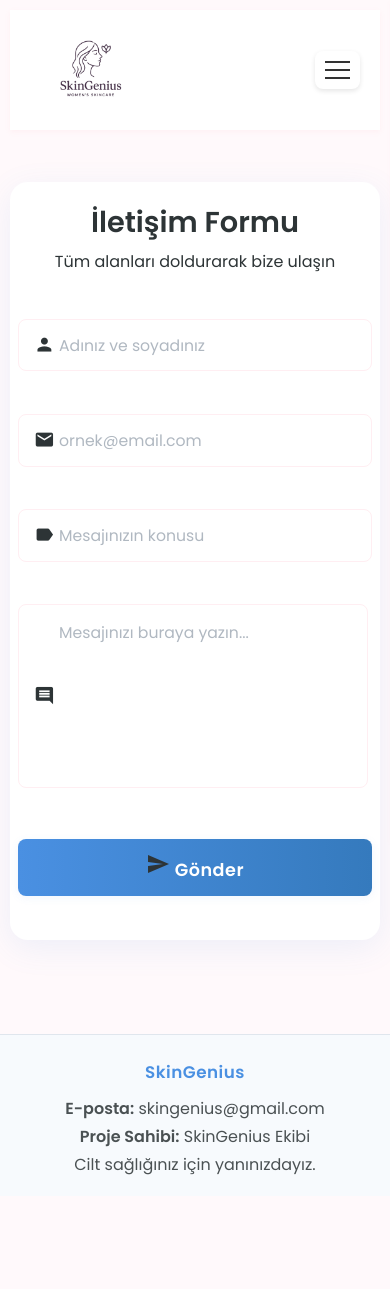
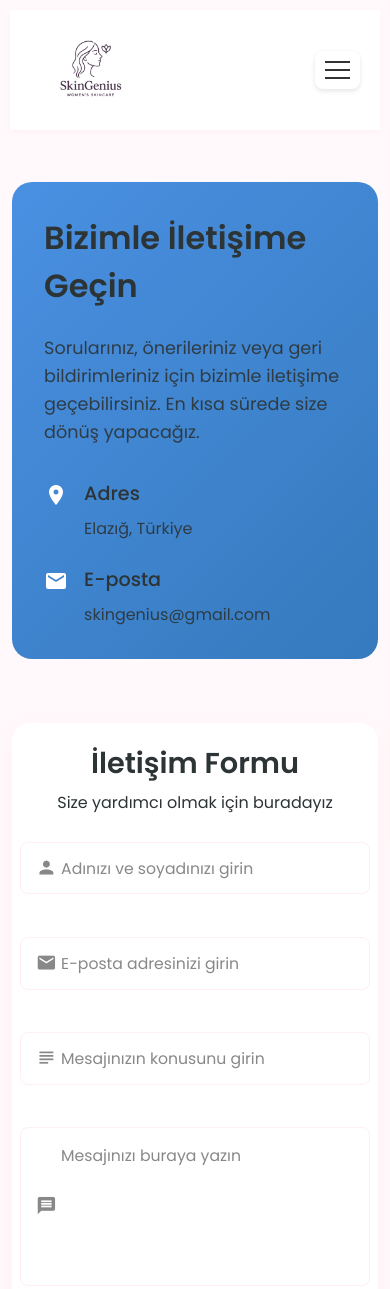
Before and after one commit to SkinGenius/SkinGenisu-Proje-, a website: page contact.html in a window 390 px wide. Shown: the top 1289 px of the page. Before the commit the page ends 1196 px from the top, so only its background shows below. Drawn offline with Linux system fonts and the light colour scheme.

Commit message:
İletişim sayfası güncellendi: Tema sistemi entegre edildi, iletişim bilgileri güncellendi

```diff
--- a/contact.css
+++ b/contact.css
@@ -7,8 +7,33 @@
     padding: 0 2rem;
 }
 
+/* Dark theme variables */
+:root {
+    --bg-primary: #ffffff;
+    --bg-secondary: #f7fafd;
+    --text-primary: #333333;
+    --text-secondary: #888888;
+    --border-color: #e0e6ed;
+    --input-bg: #f7fafd;
+    --shadow-color: rgba(74, 144, 226, 0.10);
+    --gradient-start: #4a90e2;
+    --gradient-end: #357abd;
+}
+
+[data-theme="dark"] {
+    --bg-primary: #1a1a1a;
+    --bg-secondary: #2d2d2d;
+    --text-primary: #ffffff;
+    --text-secondary: #b0b0b0;
+    --border-color: #404040;
+    --input-bg: #2d2d2d;
+    --shadow-color: rgba(0, 0, 0, 0.3);
+    --gradient-start: #357abd;
+    --gradient-end: #2c5282;
+}
+
 .contact-info {
-    background: linear-gradient(135deg, #4a90e2 0%, #357abd 100%);
+    background: linear-gradient(135deg, var(--gradient-start) 0%, var(--gradient-end) 100%);
     padding: 3rem;
     border-radius: 20px;
     color: white;
@@ -63,9 +88,9 @@
 }
 
 .contact-form-wrapper {
-    background: #fff;
+    background: var(--bg-primary);
     border-radius: 18px;
-    box-shadow: 0 8px 32px rgba(74, 144, 226, 0.10);
+    box-shadow: 0 8px 32px var(--shadow-color);
     padding: 2.5rem 2rem 2rem 2rem;
     max-width: 420px;
     width: 100%;
@@ -83,13 +108,13 @@
 
 .form-header h2 {
     font-size: 2rem;
-    color: #4a90e2;
+    color: var(--gradient-start);
     font-weight: 700;
     margin-bottom: 0.3rem;
 }
 
 .form-header p {
-    color: #888;
+    color: var(--text-secondary);
     font-size: 1rem;
     margin: 0;
 }
@@ -109,7 +134,7 @@
 
 .form-group label {
     font-weight: 500;
-    color: #333;
+    color: var(--text-primary);
     font-size: 1rem;
     margin-bottom: 0.2rem;
     letter-spacing: 0.01em;
@@ -118,30 +143,31 @@
 .form-group input,
 .form-group textarea {
     padding: 0.9rem 1rem;
-    border: 1.5px solid #e0e6ed;
+    border: 1.5px solid var(--border-color);
     border-radius: 8px;
     font-size: 1rem;
-    background: #f7fafd;
+    background: var(--input-bg);
+    color: var(--text-primary);
     transition: border-color 0.2s, box-shadow 0.2s;
     resize: none;
 }
 
 .form-group input:focus,
 .form-group textarea:focus {
-    border-color: #4a90e2;
-    background: #fff;
+    border-color: var(--gradient-start);
+    background: var(--bg-primary);
     outline: none;
-    box-shadow: 0 0 0 2px #e3f0fc;
+    box-shadow: 0 0 0 2px rgba(74, 144, 226, 0.1);
 }
 
 .form-group input::placeholder,
 .form-group textarea::placeholder {
-    color: #b0b8c1;
+    color: var(--text-secondary);
     font-size: 0.98em;
 }
 
 .submit-btn {
-    background: linear-gradient(90deg, #4a90e2 0%, #357abd 100%);
+    background: linear-gradient(90deg, var(--gradient-start) 0%, var(--gradient-end) 100%);
     color: #fff;
     padding: 0.95rem 0;
     border: none;
@@ -151,7 +177,7 @@
     cursor: pointer;
     margin-top: 0.5rem;
     transition: background 0.2s, box-shadow 0.2s;
-    box-shadow: 0 2px 8px rgba(74, 144, 226, 0.08);
+    box-shadow: 0 2px 8px var(--shadow-color);
     width: 100%;
     letter-spacing: 0.03em;
 }
@@ -231,8 +257,8 @@
 /* NAVBAR TASARIMI */
 .navbar {
     width: 100%;
-    background: #fff;
-    box-shadow: 0 2px 8px rgba(74, 144, 226, 0.07);
+    background: var(--bg-primary);
+    box-shadow: 0 2px 8px var(--shadow-color);
     display: flex;
     align-items: center;
     justify-content: space-between;
@@ -261,7 +287,7 @@
 
 .nav-links a {
     text-decoration: none;
-    color: #4a3b53;
+    color: var(--text-primary);
     font-weight: 500;
     font-size: 1.1rem;
     letter-spacing: 0.5px;
@@ -272,8 +298,8 @@
 
 .nav-links a.active,
 .nav-links a:hover {
-    background: #f3f6fa;
-    color: #4a90e2;
+    background: var(--bg-secondary);
+    color: var(--gradient-start);
 }
 
 @media (max-width: 768px) {
@@ -304,7 +330,7 @@
 .input-icon-group .material-icons {
     position: absolute;
     left: 1rem;
-    color: #b0b8c1;
+    color: var(--text-secondary);
     font-size: 1.3em;
     pointer-events: none;
     z-index: 2;
@@ -322,8 +348,8 @@
 
 .footer-contact {
     width: 100%;
-    background: #f7fafd;
-    border-top: 1.5px solid #e0e6ed;
+    background: var(--bg-secondary);
+    border-top: 1.5px solid var(--border-color);
     padding: 1.5rem 0 1.2rem 0;
     margin-top: 2rem;
     display: flex;
@@ -341,7 +367,7 @@
 .footer-contact-title {
     font-size: 1.2rem;
     font-weight: 700;
-    color: #4a90e2;
+    color: var(--gradient-start);
     letter-spacing: 0.03em;
 }
 
@@ -350,7 +376,7 @@
     flex-direction: column;
     align-items: center;
     gap: 0.2rem;
-    color: #444;
+    color: var(--text-primary);
     font-size: 1rem;
 }
 
@@ -366,3 +392,45 @@
         font-size: 1.05rem;
     }
 }
+
+/* Theme Toggle Button Styles */
+.theme-toggle {
+    background: none;
+    border: none;
+    cursor: pointer;
+    padding: 0.5rem;
+    border-radius: 50%;
+    display: flex;
+    align-items: center;
+    justify-content: center;
+    color: var(--text-primary);
+    transition: background-color 0.3s;
+}
+
+.theme-toggle:hover {
+    background-color: var(--bg-secondary);
+}
+
+.theme-toggle .material-icons {
+    font-size: 1.5rem;
+}
+
+/* Show/hide theme icons based on current theme */
+[data-theme="light"] .dark-icon,
+[data-theme="dark"] .light-icon {
+    display: none;
+}
+
+[data-theme="light"] .light-icon,
+[data-theme="dark"] .dark-icon {
+    display: block;
+}
+
+/* Dark theme specific adjustments */
+[data-theme="dark"] .theme-toggle {
+    color: #fff;
+}
+
+[data-theme="dark"] .theme-toggle:hover {
+    background-color: rgba(255, 255, 255, 0.1);
+}
--- a/contact.html
+++ b/contact.html
@@ -12,6 +12,13 @@
     <script src="https://www.gstatic.com/firebasejs/10.8.0/firebase-app-compat.js"></script>
     <script src="https://www.gstatic.com/firebasejs/10.8.0/firebase-auth-compat.js"></script>
     <script src="https://www.gstatic.com/firebasejs/10.8.0/firebase-analytics-compat.js"></script>
+    <script>
+        // Sayfa yüklendiğinde temayı ayarla
+        document.addEventListener('DOMContentLoaded', function() {
+            const savedTheme = localStorage.getItem('skinGeniusTheme') || 'light';
+            document.documentElement.setAttribute('data-theme', savedTheme);
+        });
+    </script>
 </head>
 <body>
     <div class="container">
@@ -22,7 +29,7 @@
                     <span></span>
                     <span></span>
                     <span></span>
-                </span
+                </span>
             </div>
         </header>
 
@@ -67,51 +74,75 @@
 
         <!-- Ana içerik -->
         <main class="contact-main-content">
+            <div class="contact-page">
+                <div class="contact-info">
+                    <h1>Bizimle İletişime Geçin</h1>
+                    <p class="contact-description">
+                        Sorularınız, önerileriniz veya geri bildirimleriniz için bizimle iletişime geçebilirsiniz.
+                        En kısa sürede size dönüş yapacağız.
+                    </p>
+                    <div class="contact-details">
+                        <div class="contact-item">
+                            <i class="material-icons">location_on</i>
+                            <div>
+                                <h3>Adres</h3>
+                                <p>Elazığ, Türkiye</p>
+                            </div>
+                        </div>
+                        <div class="contact-item">
+                            <i class="material-icons">email</i>
+                            <div>
+                                <h3>E-posta</h3>
+                                <p>skingenius@gmail.com</p>
+                            </div>
+                        </div>
+                    </div>
+                </div>
+
                 <div class="contact-form-wrapper">
-                <form id="contactForm" class="contact-form">
                     <div class="form-header">
                         <h2>İletişim Formu</h2>
-                        <p>Tüm alanları doldurarak bize ulaşın</p>
+                        <p>Size yardımcı olmak için buradayız</p>
                     </div>
+                    <form id="contactForm" class="contact-form">
                         <div class="form-group">
-                        <label for="name">Ad Soyad</label>
+                            <label for="name">Adınız Soyadınız</label>
                             <div class="input-icon-group">
-                            <span class="material-icons">person</span>
-                            <input type="text" id="name" name="name" required placeholder="Adınız ve soyadınız">
+                                <i class="material-icons">person</i>
+                                <input type="text" id="name" name="name" placeholder="Adınızı ve soyadınızı girin" required>
                             </div>
                         </div>
                         <div class="form-group">
-                        <label for="email">E-posta</label>
+                            <label for="email">E-posta Adresiniz</label>
                             <div class="input-icon-group">
-                            <span class="material-icons">email</span>
-                            <input type="email" id="email" name="email" required placeholder="ornek@email.com">
+                                <i class="material-icons">email</i>
+                                <input type="email" id="email" name="email" placeholder="E-posta adresinizi girin" required>
                             </div>
                         </div>
                         <div class="form-group">
                             <label for="subject">Konu</label>
                             <div class="input-icon-group">
-                            <span class="material-icons">label</span>
-                            <input type="text" id="subject" name="subject" required placeholder="Mesajınızın konusu">
+                                <i class="material-icons">subject</i>
+                                <input type="text" id="subject" name="subject" placeholder="Mesajınızın konusunu girin" required>
                             </div>
                         </div>
                         <div class="form-group">
                             <label for="message">Mesajınız</label>
                             <div class="input-icon-group">
-                            <span class="material-icons">comment</span>
-                            <textarea id="message" name="message" rows="6" required placeholder="Mesajınızı buraya yazın..."></textarea>
+                                <i class="material-icons">message</i>
+                                <textarea id="message" name="message" rows="5" placeholder="Mesajınızı buraya yazın" required></textarea>
                             </div>
                         </div>
-                    <button type="submit" class="submit-btn">
-                        <span class="material-icons">send</span>
-                        Gönder
-                    </button>
+                        <button type="submit" class="submit-btn">Gönder</button>
                     </form>
+                </div>
             </div>
         </main>
     </div>
+
     <script src="contact.js"></script>
     <script>
-        // Sidebar işlemleri (diğer sayfalardakiyle aynı)
+        // Sidebar işlemleri
         function initializeSidebar() {
             const openSidebar = document.getElementById('openSidebar');
             const closeSidebar = document.getElementById('closeSidebar');
@@ -134,14 +165,13 @@
         }
         document.addEventListener('DOMContentLoaded', initializeSidebar);
     </script>
+
     <!-- Footer Başlangıcı -->
     <footer class="footer-contact">
         <div class="footer-contact-content">
-            <div class="footer-contact-title">SkinGenius</div>
+            <h3 class="footer-contact-title">SkinGenius</h3>
             <div class="footer-contact-info">
-                <span><b>E-posta:</b> skingenius@gmail.com</span>
-                <span><b>Proje Sahibi:</b> SkinGenius Ekibi</span>
-                <span>Cilt sağlığınız için yanınızdayız.</span>
+                <span>© 2024 SkinGenius. Tüm hakları saklıdır.</span>
             </div>
         </div>
     </footer>
--- a/contact.js
+++ b/contact.js
@@ -1,5 +1,71 @@
 document.addEventListener('DOMContentLoaded', function() {
     const contactForm = document.getElementById('contactForm');
+
+    // Tema değişikliğini dinle ve uygula
+    function initTheme() {
+        const settings = JSON.parse(localStorage.getItem('skingeniusSettings')) || {
+            theme: 'light',
+            fontSize: 'medium'
+        };
+        applyTheme(settings.theme);
+    }
+
+    // Tema uygula
+    function applyTheme(theme) {
+        document.documentElement.setAttribute('data-theme', theme);
+        updateLogoForTheme();
+
+        // Tema değişkenlerini güncelle
+        const root = document.documentElement;
+        if (theme === 'dark') {
+            root.style.setProperty('--bg-color', '#1a1a1a');
+            root.style.setProperty('--text-color', '#ffffff');
+            root.style.setProperty('--header-bg', '#2d2d2d');
+            root.style.setProperty('--sidebar-bg', '#2d2d2d');
+            root.style.setProperty('--card-bg', '#2d2d2d');
+            root.style.setProperty('--border-color', '#ff8ba3');
+            root.style.setProperty('--shadow-color', 'rgba(255, 139, 163, 0.2)');
+            root.style.setProperty('--box-bg', '#2d2d2d');
+            root.style.setProperty('--box-text', '#ffffff');
+            root.style.setProperty('--box-border', '#ff8ba3');
+            root.style.setProperty('--box-shadow', 'rgba(255, 139, 163, 0.2)');
+        } else {
+            root.style.setProperty('--bg-color', '#fff9fb');
+            root.style.setProperty('--text-color', '#2d3436');
+            root.style.setProperty('--header-bg', '#ffffff');
+            root.style.setProperty('--sidebar-bg', '#ffffff');
+            root.style.setProperty('--card-bg', '#ffffff');
+            root.style.setProperty('--border-color', '#ffeef2');
+            root.style.setProperty('--shadow-color', 'rgba(255, 182, 193, 0.12)');
+            root.style.setProperty('--box-bg', '#ffffff');
+            root.style.setProperty('--box-text', '#2d3436');
+            root.style.setProperty('--box-border', '#ffeef2');
+            root.style.setProperty('--box-shadow', 'rgba(255, 182, 193, 0.12)');
+        }
+    }
+
+    // Tema değiştiğinde logoyu güncelle
+    function updateLogoForTheme() {
+        const logoImg = document.querySelector('.site-logo');
+        if (!logoImg) return;
+        const theme = document.documentElement.getAttribute('data-theme');
+        if (theme === 'dark') {
+            logoImg.src = 'logo-dark.png';
+        } else {
+            logoImg.src = 'logo.png';
+        }
+    }
+
+    // Initialize theme
+    initTheme();
+
+    // Tema değişikliğini dinle
+    window.addEventListener('storage', function(e) {
+        if (e.key === 'skingeniusSettings') {
+            const settings = JSON.parse(e.newValue);
+            applyTheme(settings.theme);
+        }
+    });
 
     contactForm.addEventListener('submit', async function(e) {
         e.preventDefault();
```
Lines whose indentation alone changed are shown as unchanged.
